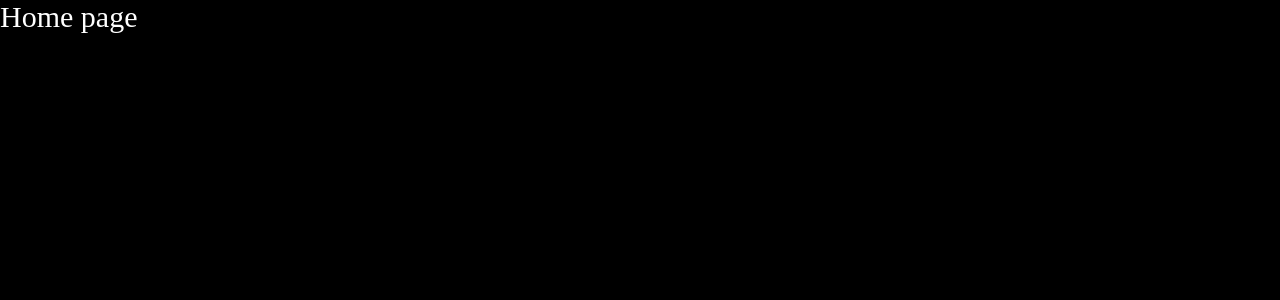
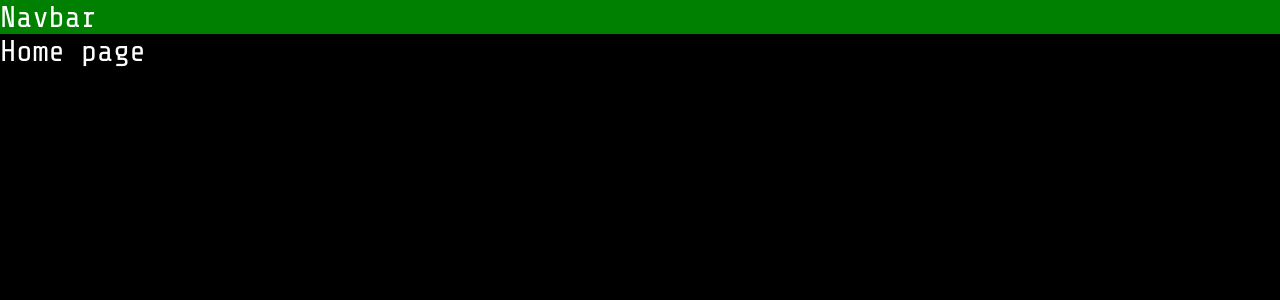
Before and after one commit to solenedel/emoji-mart, a React (Create React App) app: page / in a window 1280 px wide. Shown: the top 300 px of the page. Built offline with nearby package versions, Linux system fonts and the light colour scheme; a web font is replaced by a local one.

Commit message:
create Navbar

```diff
--- a/src/App.js
+++ b/src/App.js
@@ -1,12 +1,14 @@
 import { GlobalStyles } from "./components/styled/GlobalStyles.style";
 import { BrowserRouter as Router, Route, Switch } from "react-router-dom";
 import HomePage from "./components/HomePage";
+import { StyledNavbar } from "./components/styled/Navbar.style";
 
 function App() {
   return (
     <Router>
       <div className="App">
         <GlobalStyles />
+        <StyledNavbar />
         <Switch>
           <Route exact path="/">
             <HomePage />
--- /dev/null
+++ b/src/components/Navbar.js
@@ -0,0 +1,11 @@
+import React from "react";
+
+const Navbar = ({ className }) => {
+  return (
+    <div className={className}>
+      Navbar
+    </div>
+   );
+}
+
+export default Navbar;
--- a/src/components/styled/GlobalStyles.style.js
+++ b/src/components/styled/GlobalStyles.style.js
@@ -9,6 +9,7 @@ export const GlobalStyles = createGlobalStyle`
     background: black;
     color: white;
     font-size: 30px;
+    font-family: 'Share Tech Mono', monospace;
   }
 
   h1 {
@@ -16,7 +17,4 @@ export const GlobalStyles = createGlobalStyle`
     font-size: 50px;
   }
 
-  h2, h3, h4, p {
-    font-family: 'Share Tech Mono', monospace;
-  }
 `;
--- /dev/null
+++ b/src/components/styled/Navbar.style.js
@@ -0,0 +1,7 @@
+import styled from "styled-components";
+import Navbar from "../Navbar";
+
+export const StyledNavbar = styled(Navbar)`
+  background: green;
+
+`;
```
Also changed, not shown: 1 other file (tests, documents, lock files or other folders).
